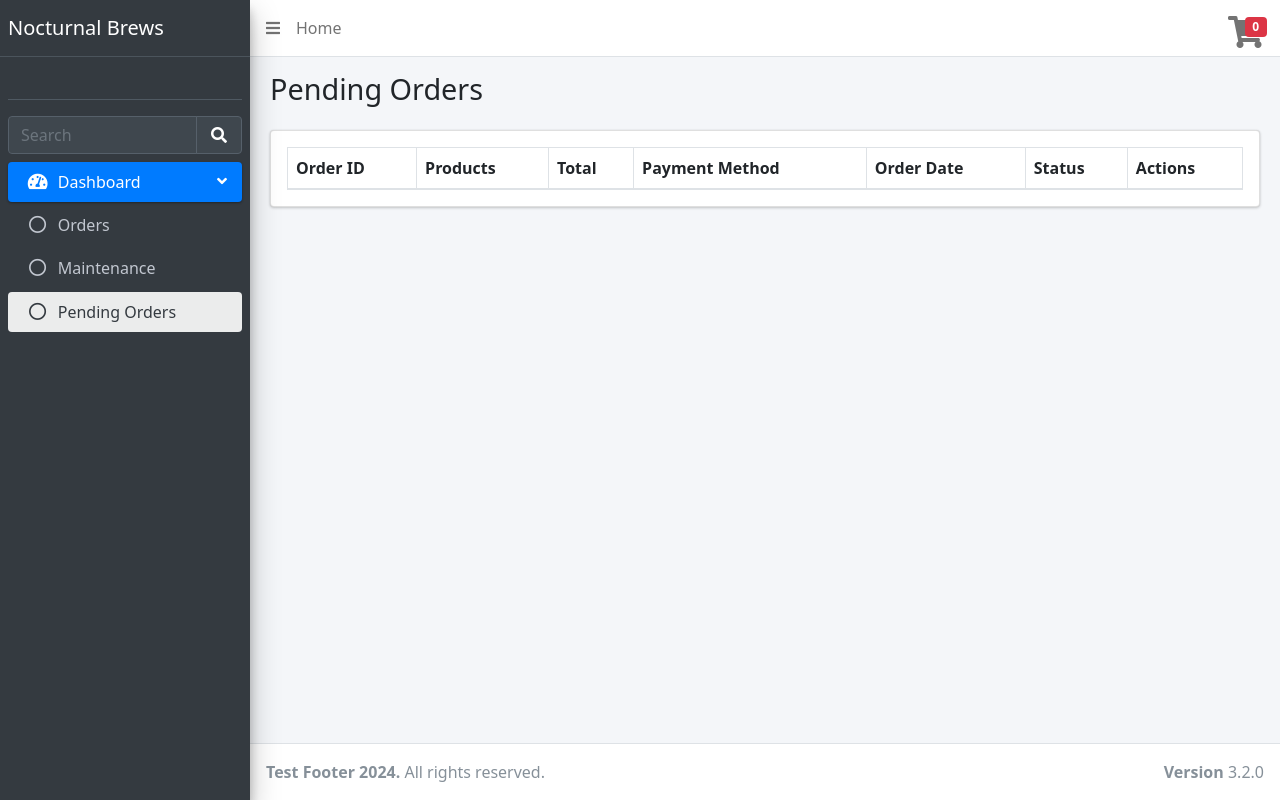
After one commit to ShukuAki/NocturnalBrews, an ASP.NET Core app: template NocturnalBrews/Views/Home/PendingOrder.cshtml in a window 1280 px wide. The commit adds this page. Run offline with ASP.NET Core 8, Linux system fonts and the light colour scheme; the template is opened without the code that fills it, so the values that code supplies are empty; some libraries are stand-ins or nearby versions.

Commit message:
Followup from previous push

```diff
--- a/NocturnalBrews/Views/Home/Maintenance.cshtml
+++ b/NocturnalBrews/Views/Home/Maintenance.cshtml
@@ -113,6 +113,12 @@
                                     <a href="@Url.Action("Maintenance", "Home")" class="nav-link active">
                                         <i class="far fa-circle nav-icon" id="index-icon"></i>
                                         <p>Maintenance</p>
+                                    </a>
+                                </li>
+                                <li class="nav-item">
+                                    <a href="@Url.Action("PendingOrder", "Home")" class="nav-link ">
+                                        <i class="far fa-circle nav-icon" id="index-icon"></i>
+                                        <p>Pending Orders</p>
                                     </a>
                                 </li>
 
--- /dev/null
+++ b/NocturnalBrews/Views/Home/PendingOrder.cshtml
@@ -0,0 +1,296 @@
+@model List<NocturnalBrews.Models.OrdersTb>
+
+<!DOCTYPE html>
+<html lang="en">
+<head>
+    <meta charset="utf-8">
+    <meta name="viewport" content="width=device-width, initial-scale=1">
+    <title>NocBrew</title>
+
+    <!-- Google Font: Source Sans Pro -->
+    <link rel="stylesheet" href="https://fonts.googleapis.com/css?family=Source+Sans+Pro:300,400,400i,700&display=fallback">
+    <!-- Font Awesome -->
+    <link rel="stylesheet" href="~/plugins/fontawesome-free/css/all.min.css">
+    <!-- Ionicons -->
+    <link rel="stylesheet" href="https://code.ionicframework.com/ionicons/2.0.1/css/ionicons.min.css">
+    <!-- Tempusdominus Bootstrap 4 -->
+    <link rel="stylesheet" href="~/plugins/tempusdominus-bootstrap-4/css/tempusdominus-bootstrap-4.min.css">
+    <!-- iCheck -->
+    <link rel="stylesheet" href="~/plugins/icheck-bootstrap/icheck-bootstrap.min.css">
+    <!-- Theme style -->
+    <link rel="stylesheet" href="~/dist/css/adminlte.min.css">
+    <!-- overlayScrollbars -->
+    <link rel="stylesheet" href="~/plugins/overlayScrollbars/css/OverlayScrollbars.min.css">
+    <!-- Daterange picker -->
+    <link rel="stylesheet" href="~/plugins/daterangepicker/daterangepicker.css">
+    <!-- summernote -->
+    <link rel="stylesheet" href="~/plugins/summernote/summernote-bs4.min.css">
+    <!-- Bootstrap 5 CSS -->
+    <link href="https://cdn.jsdelivr.net/npm/bootstrap@5.1.3/dist/css/bootstrap.min.css" rel="stylesheet">
+</head>
+<body class="hold-transition sidebar-mini layout-fixed">
+    <div class="wrapper">
+
+        <!-- Preloader -->
+        <div class="preloader flex-column justify-content-center align-items-center">
+            <img class="animation__shake" src="dist/img/AdminLTELogo.png" alt="AdminLTELogo" height="60" width="60">
+        </div>
+
+        <!-- Navbar -->
+        <nav class="main-header navbar navbar-expand navbar-white navbar-light">
+            <!-- Left navbar links -->
+            <ul class="navbar-nav">
+                <li class="nav-item">
+                    <a class="nav-link" data-widget="pushmenu" href="#" role="button"><i class="fas fa-bars"></i></a>
+                </li>
+                <li class="nav-item d-none d-sm-inline-block">
+                    <a href="index3.html" class="nav-link">Home</a>
+                </li>
+            </ul>
+            <!-- Right navbar links -->
+            <ul class="navbar-nav ml-auto">
+                <!-- Navbar Search -->
+                <li class="nav-item">
+                    <a href="#" class="nav-link" onclick="showCart()">
+                        <i class="fas fa-shopping-cart fa-2x"></i>
+                        <span class="badge badge-danger navbar-badge" id="cartCount">0</span>
+                    </a>
+                </li>
+
+            </ul>
+        </nav>
+        <!-- /.navbar -->
+        <!-- Main Sidebar Container -->
+        <aside class="main-sidebar sidebar-dark-primary elevation-4">
+            <!-- Brand Logo -->
+            <a href="index3.html" class="brand-link">
+
+                <span class="brand-text font-weight-light"> Nocturnal Brews </span>
+            </a>
+
+            <!-- Sidebar -->
+            <div class="sidebar">
+                <!-- Sidebar user panel (optional) -->
+                <div class="user-panel mt-3 pb-3 mb-3 d-flex">
+                    <div class="info">
+                        <a href="#" class="d-block">@ViewBag.Username</a>
+                    </div>
+                </div>
+
+                <!-- SidebarSearch Form -->
+                <div class="form-inline">
+                    <div class="input-group" data-widget="sidebar-search">
+                        <input class="form-control form-control-sidebar" type="search" placeholder="Search" aria-label="Search">
+                        <div class="input-group-append">
+                            <button class="btn btn-sidebar">
+                                <i class="fas fa-search fa-fw"></i>
+                            </button>
+                        </div>
+                    </div>
+                </div>
+
+                <!-- Sidebar Menu -->
+                <nav class="mt-2">
+                    <ul class="nav nav-pills nav-sidebar flex-column" data-widget="treeview" role="menu" data-accordion="false">
+                        <!-- Add icons to the links using the .nav-icon class
+                             with font-awesome or any other icon font library -->
+                        <li class="nav-item menu-open">
+                            <a href="#" class="nav-link active">
+                                <i class="nav-icon fas fa-tachometer-alt"></i>
+                                <p>
+                                    Dashboard
+                                    <i class="right fas fa-angle-left"></i>
+                                </p>
+                            </a>
+                            <ul class="nav nav-treeview">
+                                <li class="nav-item">
+                                    <a href="@Url.Action("Index", "Home")" class="nav-link ">
+                                        <i class="far fa-circle nav-icon" id="index-icon"></i>
+                                        <p>Orders</p>
+                                    </a>
+                                </li>
+                                <li class="nav-item">
+                                    <a href="@Url.Action("Maintenance", "Home")" class="nav-link ">
+                                        <i class="far fa-circle nav-icon" id="index-icon"></i>
+                                        <p>Maintenance</p>
+                                    </a>
+                                </li>
+                                <li class="nav-item">
+                                    <a href="@Url.Action("PendingOrder", "Home")" class="nav-link active">
+                                        <i class="far fa-circle nav-icon" id="index-icon"></i>
+                                        <p>Pending Orders</p>
+                                    </a>
+                                </li>
+
+                            </ul>
+                        </li>
+                    </ul>
+                </nav>
+                <!-- /.sidebar-menu -->
+            </div>
+            <!-- /.sidebar -->
+        </aside>
+
+        <!-- Content Wrapper. Contains page content -->
+        <div class="content-wrapper">
+
+            <!-- Content Header (Page header) -->
+            <div class="content-header">
+                <div class="container-fluid">
+                    <div class="row mb-2">
+                        <div class="col-sm-6">
+                            <h1 class="m-0">Pending Orders</h1>
+                        </div>
+                    </div>
+                </div>
+            </div>
+
+            <!-- Main content -->
+            <section class="content">
+                <div class="container-fluid">
+                    <div class="row">
+                        <div class="col-12">
+                            <div class="card">
+                                <div class="card-body">
+                                    <table class="table table-bordered table-hover">
+                                        <thead>
+                                            <tr>
+                                                <th>Order ID</th>
+                                                <th>Products</th>
+                                                <th>Total</th>
+                                                <th>Payment Method</th>
+                                                <th>Order Date</th>
+                                                <th>Status</th>
+                                                <th>Actions</th>
+                                            </tr>
+                                        </thead>
+                                        <tbody>
+                                            @using Newtonsoft.Json;
+                                            @foreach (var order in Model.Where(o => o.Status == "Pending"))
+                                            {
+                                                <tr>
+                                                    <td>@order.OrderId</td>
+                                                    <td>
+                                                        @{
+                                                            try
+                                                            {
+                                                                var products = JsonConvert.DeserializeObject<List<OrderItem>>(order.ProductsArray);
+                                                                if (products != null && products.Any())
+                                                                {
+                                                                    foreach (var item in products)
+                                                                    {
+                                                                        <div>@item.ProductName (@item.Size) - ₱@item.Price</div>
+                                                                    }
+                                                                }
+                                                                else
+                                                                {
+                                                                    <span>No products found</span>
+                                                                }
+                                                            }
+                                                            catch (Exception ex)
+                                                            {
+                                                                <span>Error loading products: @ex.Message</span>
+                                                            }
+                                                        }
+                                                    </td>
+                                                    <td>₱@order.Total</td>
+                                                    <td>@order.Mop</td>
+                                                    <td>@order.OrderDateTime.ToString()</td>
+                                                    <td>
+                                                        <span class="badge badge-warning">@order.Status</span>
+                                                    </td>
+                                                    <td>
+                                                        <button class="btn btn-primary btn-sm" onclick="updateStatus(@order.OrderId, 'Done')">
+                                                            <i class="fas fa-check"></i> Done
+                                                        </button>
+                                                        <button class="btn btn-danger btn-sm" onclick="updateStatus(@order.OrderId, 'Cancelled')">
+                                                            <i class="fas fa-times"></i> Cancel
+                                                        </button>
+                                                    </td>
+                                                </tr>
+                                            }
+                                        </tbody>
+                                    </table>
+                                </div>
+                            </div>
+                        </div>
+                    </div>
+                </div>
+            </section>
+
+
+
+        </div>
+        <!--Content here jmpua-->
+        <!-- /.content-wrapper -->
+        <footer class="main-footer">
+            <strong>Test Footer 2024</a>.</strong>
+            All rights reserved.
+            <div class="float-right d-none d-sm-inline-block">
+                <b>Version</b> 3.2.0
+            </div>
+        </footer>
+
+        <!-- Control Sidebar -->
+        <aside class="control-sidebar control-sidebar-dark">
+            <!-- Control sidebar content goes here -->
+        </aside>
+        <!-- /.control-sidebar -->
+    </div>
+    <!-- ./wrapper -->
+    <!-- jQuery -->
+    <script src="~/plugins/jquery/jquery.min.js"></script>
+    <!-- jQuery UI 1.11.4 -->
+    <script src="~/plugins/jquery-ui/jquery-ui.min.js"></script>
+    <!-- Resolve conflict in jQuery UI tooltip with Bootstrap tooltip -->
+    <script>
+        $.widget.bridge('uibutton', $.ui.button)
+    </script>
+    <!-- Bootstrap 4 -->
+    <script src="~/plugins/bootstrap/js/bootstrap.bundle.min.js"></script>
+    <!-- Bootstrap 5 JS -->
+    <script src="https://cdn.jsdelivr.net/npm/bootstrap@5.1.3/dist/js/bootstrap.bundle.min.js"></script>
+    <!-- ChartJS -->
+    <script src="~/plugins/chart.js/Chart.min.js"></script>
+
+    <!-- jQuery Knob Chart -->
+    <script src="~/plugins/jquery-knob/jquery.knob.min.js"></script>
+    <!-- daterangepicker -->
+    <script src="~/plugins/moment/moment.min.js"></script>
+    <script src="~/plugins/daterangepicker/daterangepicker.js"></script>
+    <!-- Tempusdominus Bootstrap 4 -->
+    <script src="~/plugins/tempusdominus-bootstrap-4/js/tempusdominus-bootstrap-4.min.js"></script>
+    <!-- Summernote -->
+    <script src="~/plugins/summernote/summernote-bs4.min.js"></script>
+    <!-- overlayScrollbars -->
+    <script src="~/plugins/overlayScrollbars/js/jquery.overlayScrollbars.min.js"></script>
+    <!-- AdminLTE App -->
+    <script src="~/dist/js/adminlte.js"></script>
+
+
+    <script>
+        function updateStatus(orderId, status) {
+            if (confirm('Are you sure you want to mark this order as ' + status + '?')) {
+                $.ajax({
+                    url: '@Url.Action("UpdateOrderStatus", "Home")',
+                    type: 'POST',
+                    data: {
+                        orderId: orderId,
+                        status: status
+                    },
+                    success: function(response) {
+                        if (response.success) {
+                            location.reload();
+                        } else {
+                            alert('Failed to update order status');
+                        }
+                    },
+                    error: function() {
+                        alert('An error occurred while updating the order');
+                    }
+                });
+            }
+        }
+    </script>
+</body>
+</html>
```
Also changed, not shown: NocturnalBrews/Controllers/HomeController.cs (+35 -2 lines), NocturnalBrews/Models/OrderItem.cs (added, +9 -0 lines), NocturnalBrews/Views/Home/Index.cshtml (+79 -3 lines).
